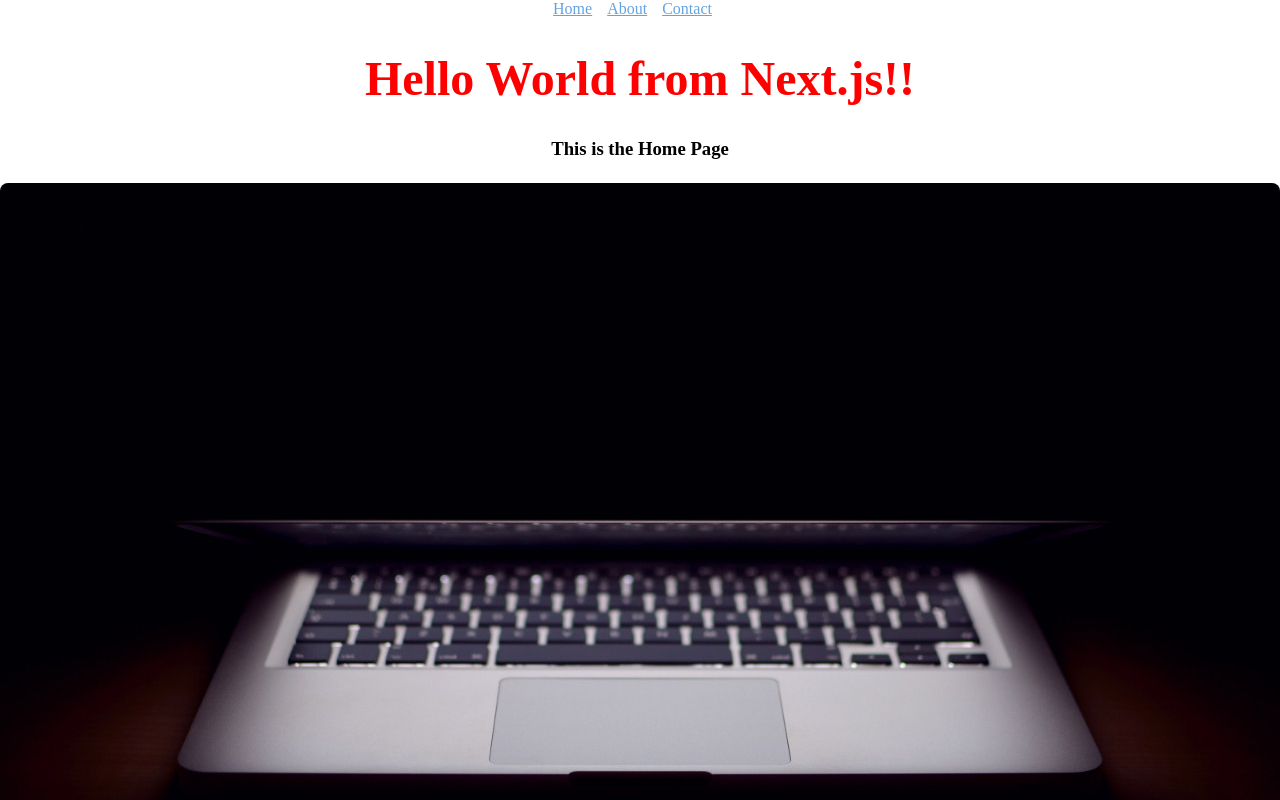
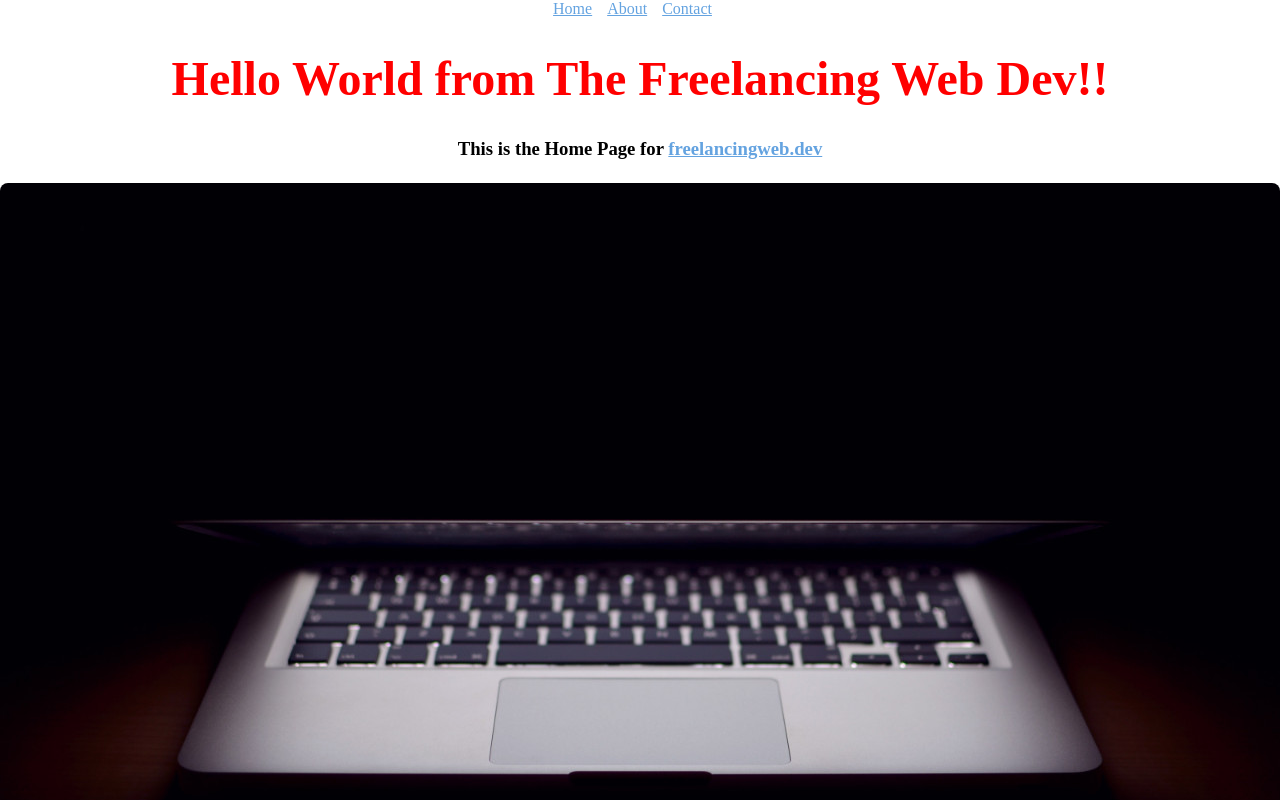
Before and after one commit to Cipher-Coder/next-start, a Next.js app: page / in a window 1280 px wide. Shown: the top 800 px of the page. Built offline with nearby package versions, Linux system fonts and the light colour scheme.

Commit message:
updated some info for next project that I am going to use this for

```diff
--- a/pages/about.js
+++ b/pages/about.js
@@ -7,7 +7,7 @@ export default function About() {
       <div>
         <Header />
         <h1>This is the about page</h1>
-        <h3>This is my about page and where I put info about me!</h3>
+        <h3>This is where I tell about my freelancing self!</h3>
         <style jsx>{`
           h1 {
             text-align: center;
--- a/pages/contact.js
+++ b/pages/contact.js
@@ -7,7 +7,7 @@ export default function Contact() {
     <div className="mainDiv">
       <div>
         <Header />
-        <h1>Welcome to the contact page</h1>
+        <h1>Get in touch with The Freelancing Web Dev!</h1>
         <style jsx>{`
           h1 {
             text-align: center;
--- a/pages/index.js
+++ b/pages/index.js
@@ -6,8 +6,17 @@ export default function Index() {
     <div className="mainDiv">
       <div>
         <Header />
-        <h1>Hello World from Next.js!!</h1>
-        <h3>This is the Home Page</h3>
+        <h1>Hello World from The Freelancing Web Dev!!</h1>
+        <h3>
+          This is the Home Page for{' '}
+          <a
+            href="https://freelancingweb.dev"
+            rel="nofollow noopener"
+            target="_blank"
+          >
+            freelancingweb.dev
+          </a>
+        </h3>
         <style jsx>{`
           h1 {
             text-align: center;
```
